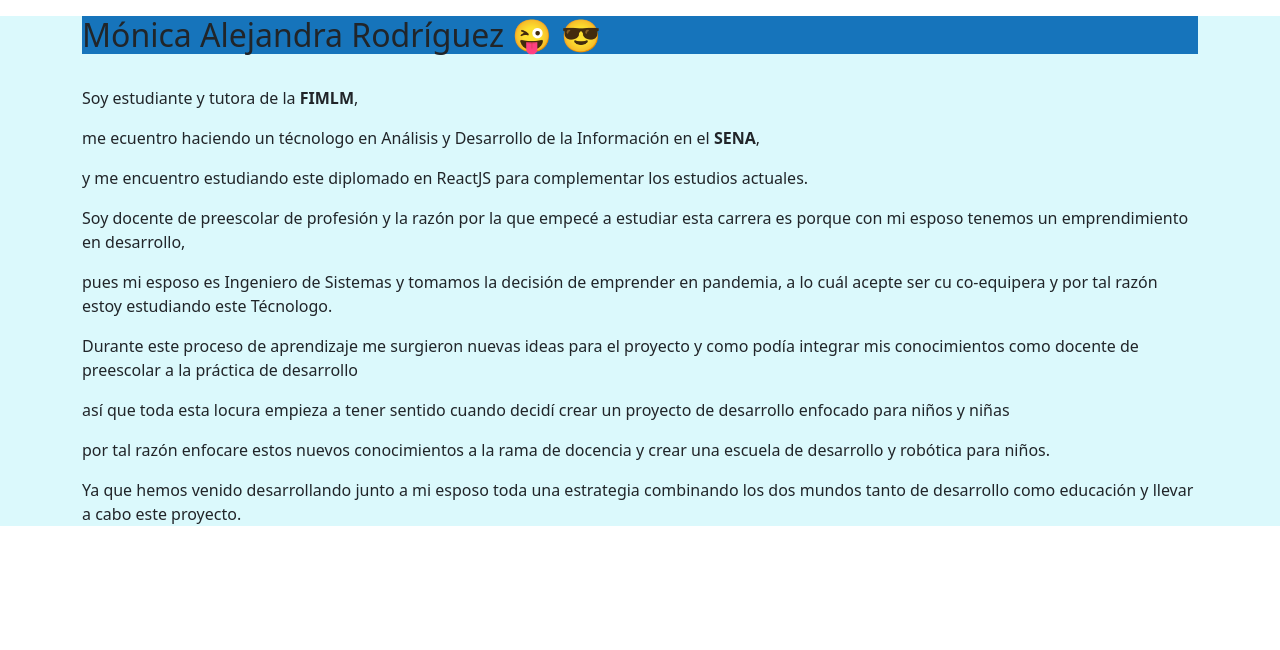
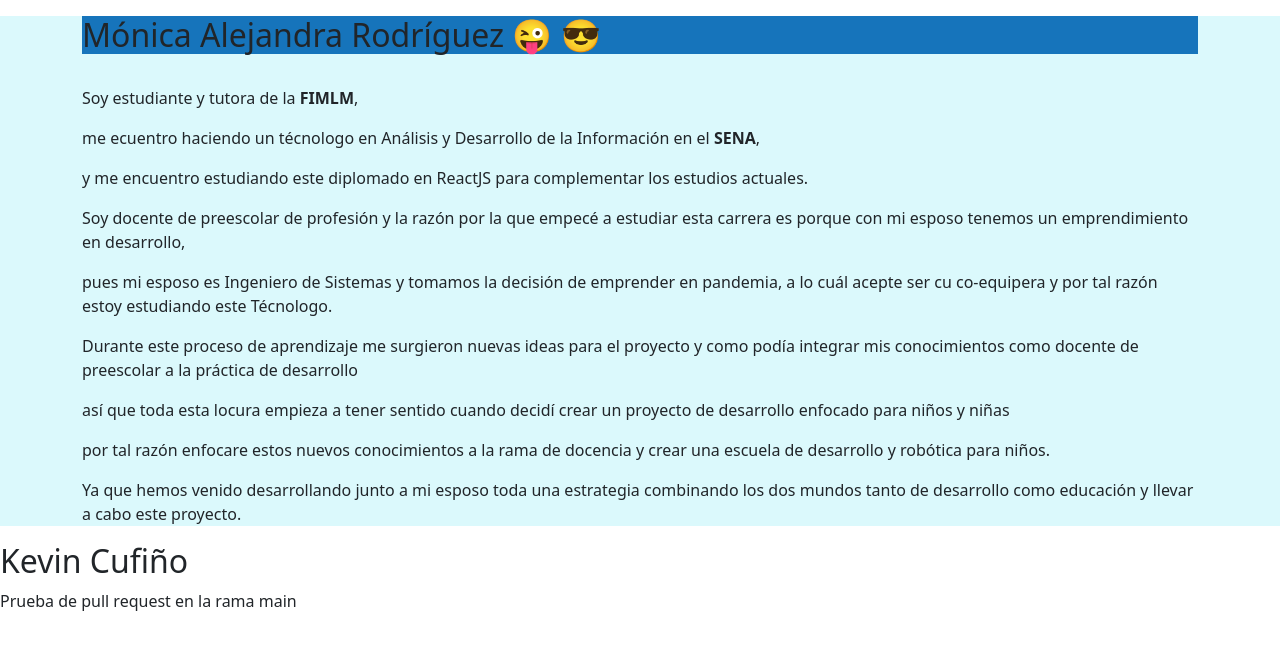
Before and after one commit to alejamoraleso/Entregabl2FIMLM, a plain HTML site: page Index.html in a window 1280 px wide. Drawn offline with nearby package versions, Linux system fonts and the light colour scheme.

Commit message:
prueba de pull request desde el main

```diff
--- a/Index.html
+++ b/Index.html
@@ -58,6 +58,11 @@
         <h2></h2>
         <p></p>
     </section>
+        <!-- Integrante número 7 -->
+        <section>
+            <h2>Kevin Cufiño</h2>
+            <p>Prueba de pull request en la rama main</p>
+        </section>
 </body>
 
 </html>
```
